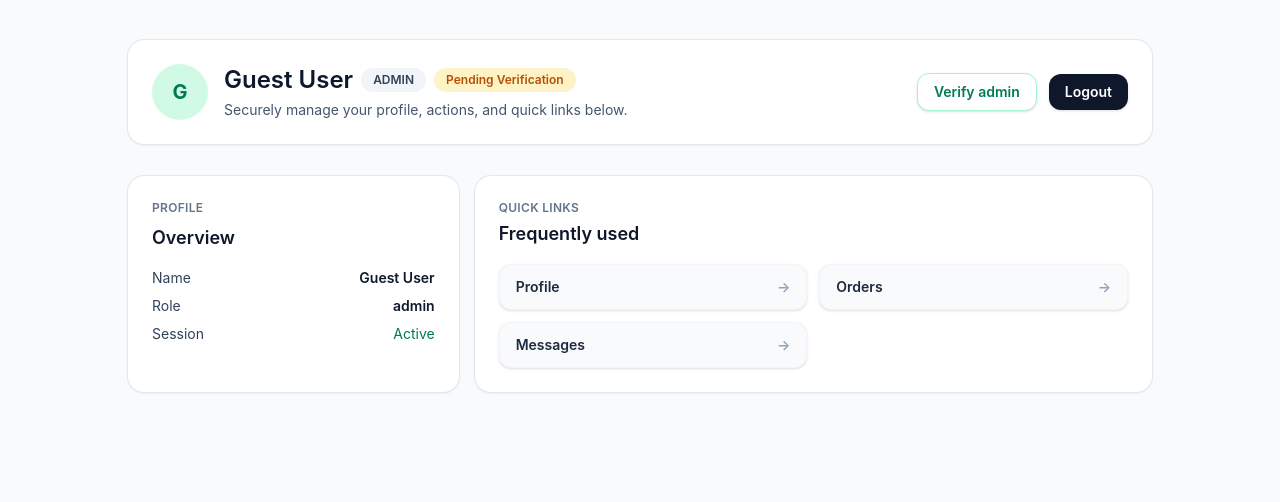
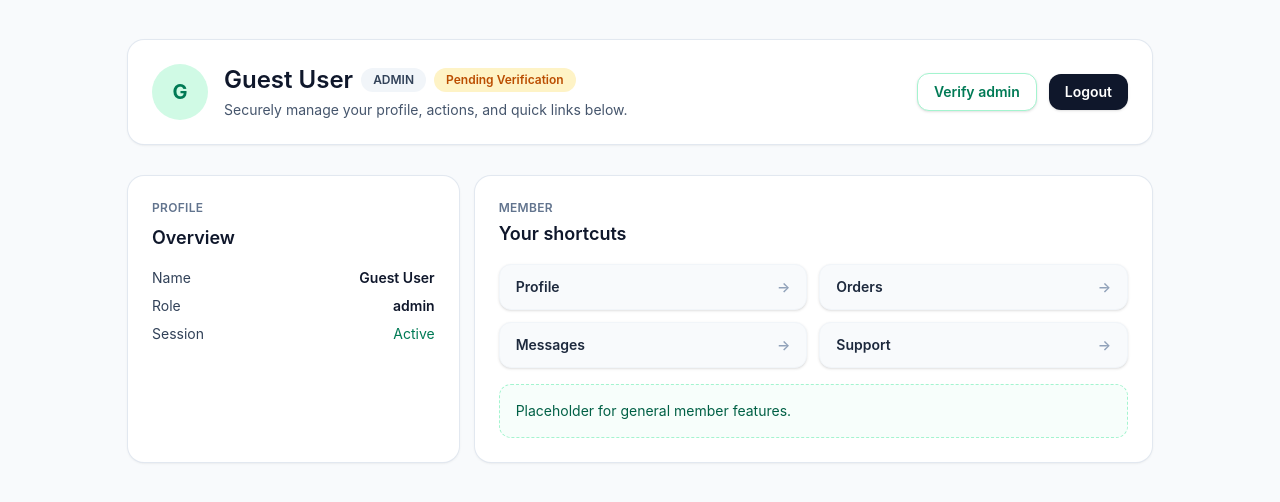
Before and after one commit to SandeepaChathumina/AgriHUB-LK, a React app in the folder frontend/: page /dashboard in a window 1280 px wide. Shown: the top 502 px of the page. Built offline with nearby package versions, Linux system fonts and the light colour scheme; no server answers; sample sign-in values are in the browser's storage; the HTML template or start-up script is replaced by a standard one.

Commit message:
Added the Separate user components to Dashboard

```diff
--- a/frontend/src/pages/Auth/Dashboard.jsx
+++ b/frontend/src/pages/Auth/Dashboard.jsx
@@ -1,7 +1,11 @@
 import React, { useEffect, useState } from 'react'
-import { Link, useNavigate } from 'react-router-dom'
+import { useNavigate } from 'react-router-dom'
 import { toast } from 'react-hot-toast'
 import { useAuth } from '../../context/AuthContext'
+import FarmerPanel from './components/FarmerPanel'
+import DistributorPanel from './components/DistributorPanel'
+import TransporterPanel from './components/TransporterPanel'
+import MemberPanel from './components/MemberPanel'
 
 function Dashboard() {
   const { user, token, isAuthReady, logout } = useAuth()
@@ -55,34 +59,6 @@ function Dashboard() {
 
     fetchProfile()
   }, [token])
-
-  const roleActionMap = {
-    Farmer: [
-      { title: 'Profile', to: '/profile' },
-      { title: 'My Orders', to: '/orders' },
-      { title: 'My Crops', to: '/crops' },
-      { title: 'Messages', to: '/chat' },
-    ],
-    Distributor: [
-      { title: 'Profile', to: '/profile' },
-      { title: 'Inventory', to: '/inventory' },
-      { title: 'Orders', to: '/orders' },
-      { title: 'Messages', to: '/chat' },
-    ],
-    Transporter: [
-      { title: 'Profile', to: '/profile' },
-      { title: 'Trips', to: '/trips' },
-      { title: 'Vehicles', to: '/vehicles' },
-      { title: 'Messages', to: '/chat' },
-    ],
-    Member: [
-      { title: 'Profile', to: '/profile' },
-      { title: 'Orders', to: '/orders' },
-      { title: 'Messages', to: '/chat' },
-    ],
-  }
-
-  const links = roleActionMap[displayRole] || roleActionMap.Member
 
   const handleLogout = () => {
     logout()
@@ -181,25 +157,13 @@ function Dashboard() {
             </div>
           </div>
 
-          <div className="rounded-2xl bg-white p-6 shadow-sm ring-1 ring-slate-200 md:col-span-2">
-            <div className="flex items-center justify-between">
-              <div>
-                <p className="text-xs font-semibold uppercase tracking-wide text-slate-500">Quick Links</p>
-                <p className="mt-1 text-lg font-semibold text-slate-900">Frequently used</p>
-              </div>
-            </div>
-            <div className="mt-4 grid gap-3 sm:grid-cols-2">
-              {links.map((item) => (
-                <Link
-                  key={item.title}
-                  to={item.to}
-                  className="flex items-center justify-between rounded-xl border border-slate-100 bg-slate-50 px-4 py-3 text-sm font-semibold text-slate-800 shadow-sm transition hover:border-emerald-200 hover:bg-white"
-                >
-                  <span>{item.title}</span>
-                  <span className="text-slate-400">→</span>
-                </Link>
-              ))}
-            </div>
+          <div className="md:col-span-2">
+            {displayRole === 'Farmer' && <FarmerPanel />}
+            {displayRole === 'Distributor' && <DistributorPanel />}
+            {displayRole === 'Transporter' && <TransporterPanel />}
+            {displayRole !== 'Farmer' && displayRole !== 'Distributor' && displayRole !== 'Transporter' && (
+              <MemberPanel />
+            )}
           </div>
         </div>
       </div>
--- /dev/null
+++ b/frontend/src/pages/Auth/components/DistributorPanel.jsx
@@ -0,0 +1,41 @@
+import React from 'react'
+import { Link } from 'react-router-dom'
+
+const DistributorPanel = ({ links = [] }) => {
+  const defaultLinks = [
+    { title: 'Profile', to: '/profile' },
+    { title: 'Inventory', to: '/inventory' },
+    { title: 'Orders', to: '/orders' },
+    { title: 'Messages', to: '/chat' },
+  ]
+
+  const items = links.length ? links : defaultLinks
+
+  return (
+    <div className="rounded-2xl bg-white p-6 shadow-sm ring-1 ring-slate-200">
+      <div className="flex items-center justify-between">
+        <div>
+          <p className="text-xs font-semibold uppercase tracking-wide text-slate-500">Distributor</p>
+          <p className="mt-1 text-lg font-semibold text-slate-900">Your shortcuts</p>
+        </div>
+      </div>
+      <div className="mt-4 grid gap-3 sm:grid-cols-2">
+        {items.map((item) => (
+          <Link
+            key={item.title}
+            to={item.to}
+            className="flex items-center justify-between rounded-xl border border-slate-100 bg-slate-50 px-4 py-3 text-sm font-semibold text-slate-800 shadow-sm transition hover:border-emerald-200 hover:bg-white"
+          >
+            <span>{item.title}</span>
+            <span className="text-slate-400">→</span>
+          </Link>
+        ))}
+      </div>
+      <div className="mt-4 rounded-xl border border-dashed border-emerald-200 bg-emerald-50/40 p-4 text-sm text-emerald-800">
+        Add distributor-specific widgets (inventory, routes, performance) here.
+      </div>
+    </div>
+  )
+}
+
+export default DistributorPanel
--- /dev/null
+++ b/frontend/src/pages/Auth/components/FarmerPanel.jsx
@@ -0,0 +1,41 @@
+import React from 'react'
+import { Link } from 'react-router-dom'
+
+const FarmerPanel = ({ links = [] }) => {
+  const defaultLinks = [
+    { title: 'Profile', to: '/profile' },
+    { title: 'My Crops', to: '/crops' },
+    { title: 'Orders', to: '/orders' },
+    { title: 'Market Prices', to: '/prices' },
+  ]
+
+  const items = links.length ? links : defaultLinks
+
+  return (
+    <div className="rounded-2xl bg-white p-6 shadow-sm ring-1 ring-slate-200">
+      <div className="flex items-center justify-between">
+        <div>
+          <p className="text-xs font-semibold uppercase tracking-wide text-slate-500">Farmer</p>
+          <p className="mt-1 text-lg font-semibold text-slate-900">Your shortcuts</p>
+        </div>
+      </div>
+      <div className="mt-4 grid gap-3 sm:grid-cols-2">
+        {items.map((item) => (
+          <Link
+            key={item.title}
+            to={item.to}
+            className="flex items-center justify-between rounded-xl border border-slate-100 bg-slate-50 px-4 py-3 text-sm font-semibold text-slate-800 shadow-sm transition hover:border-emerald-200 hover:bg-white"
+          >
+            <span>{item.title}</span>
+            <span className="text-slate-400">→</span>
+          </Link>
+        ))}
+      </div>
+      <div className="mt-4 rounded-xl border border-dashed border-emerald-200 bg-emerald-50/40 p-4 text-sm text-emerald-800">
+        Add farmer-specific widgets and analytics here.
+      </div>
+    </div>
+  )
+}
+
+export default FarmerPanel
--- /dev/null
+++ b/frontend/src/pages/Auth/components/MemberPanel.jsx
@@ -0,0 +1,41 @@
+import React from 'react'
+import { Link } from 'react-router-dom'
+
+const MemberPanel = ({ links = [] }) => {
+  const defaultLinks = [
+    { title: 'Profile', to: '/profile' },
+    { title: 'Orders', to: '/orders' },
+    { title: 'Messages', to: '/chat' },
+    { title: 'Support', to: '/support' },
+  ]
+
+  const items = links.length ? links : defaultLinks
+
+  return (
+    <div className="rounded-2xl bg-white p-6 shadow-sm ring-1 ring-slate-200">
+      <div className="flex items-center justify-between">
+        <div>
+          <p className="text-xs font-semibold uppercase tracking-wide text-slate-500">Member</p>
+          <p className="mt-1 text-lg font-semibold text-slate-900">Your shortcuts</p>
+        </div>
+      </div>
+      <div className="mt-4 grid gap-3 sm:grid-cols-2">
+        {items.map((item) => (
+          <Link
+            key={item.title}
+            to={item.to}
+            className="flex items-center justify-between rounded-xl border border-slate-100 bg-slate-50 px-4 py-3 text-sm font-semibold text-slate-800 shadow-sm transition hover:border-emerald-200 hover:bg-white"
+          >
+            <span>{item.title}</span>
+            <span className="text-slate-400">→</span>
+          </Link>
+        ))}
+      </div>
+      <div className="mt-4 rounded-xl border border-dashed border-emerald-200 bg-emerald-50/40 p-4 text-sm text-emerald-800">
+        Placeholder for general member features.
+      </div>
+    </div>
+  )
+}
+
+export default MemberPanel
--- /dev/null
+++ b/frontend/src/pages/Auth/components/TransporterPanel.jsx
@@ -0,0 +1,41 @@
+import React from 'react'
+import { Link } from 'react-router-dom'
+
+const TransporterPanel = ({ links = [] }) => {
+  const defaultLinks = [
+    { title: 'Profile', to: '/profile' },
+    { title: 'Trips', to: '/trips' },
+    { title: 'Vehicles', to: '/vehicles' },
+    { title: 'Messages', to: '/chat' },
+  ]
+
+  const items = links.length ? links : defaultLinks
+
+  return (
+    <div className="rounded-2xl bg-white p-6 shadow-sm ring-1 ring-slate-200">
+      <div className="flex items-center justify-between">
+        <div>
+          <p className="text-xs font-semibold uppercase tracking-wide text-slate-500">Transporter</p>
+          <p className="mt-1 text-lg font-semibold text-slate-900">Your shortcuts</p>
+        </div>
+      </div>
+      <div className="mt-4 grid gap-3 sm:grid-cols-2">
+        {items.map((item) => (
+          <Link
+            key={item.title}
+            to={item.to}
+            className="flex items-center justify-between rounded-xl border border-slate-100 bg-slate-50 px-4 py-3 text-sm font-semibold text-slate-800 shadow-sm transition hover:border-emerald-200 hover:bg-white"
+          >
+            <span>{item.title}</span>
+            <span className="text-slate-400">→</span>
+          </Link>
+        ))}
+      </div>
+      <div className="mt-4 rounded-xl border border-dashed border-emerald-200 bg-emerald-50/40 p-4 text-sm text-emerald-800">
+        Add transporter-specific widgets (trips, vehicles, routes) here.
+      </div>
+    </div>
+  )
+}
+
+export default TransporterPanel
```
